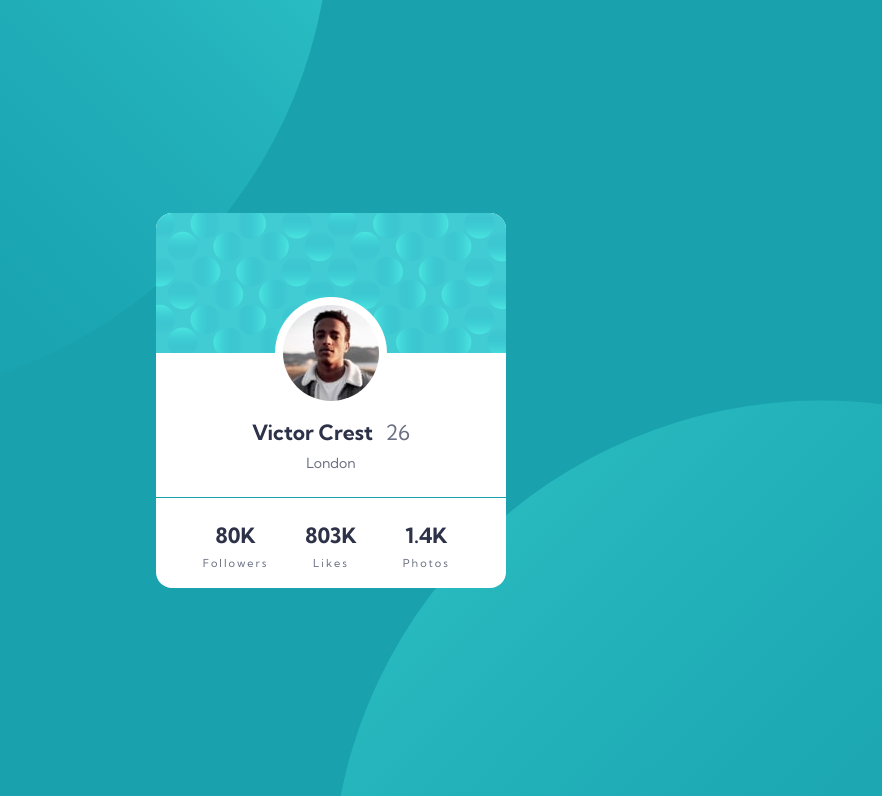
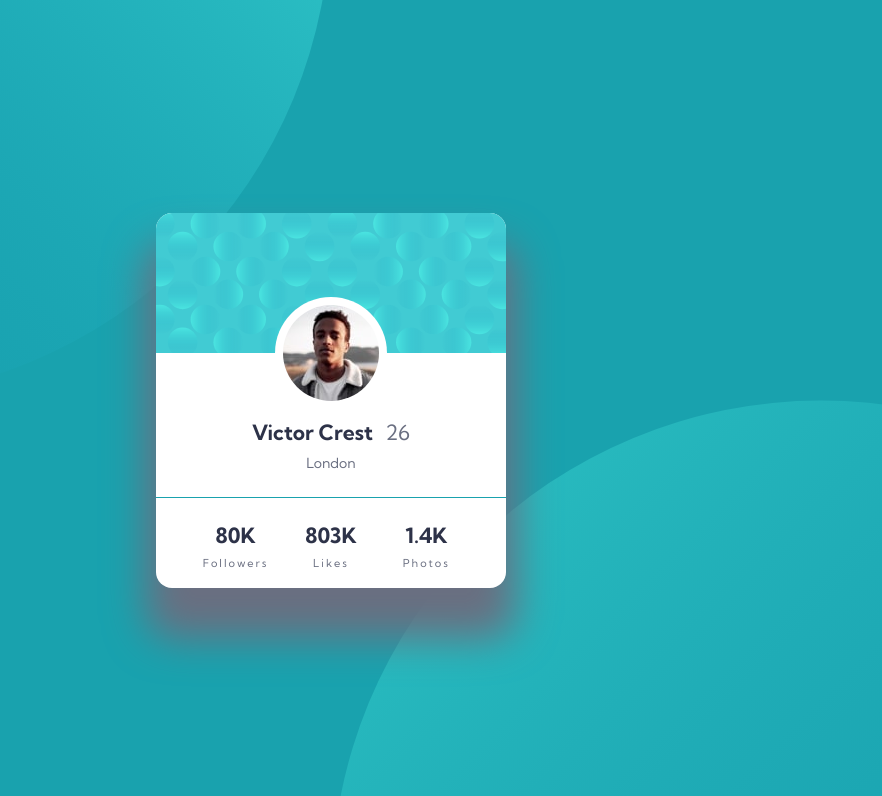
Before and after one commit to Andr3wJ79/Frontend-Mentor-Profile-card-component, a plain HTML site: page index.html in a window 1280 px wide. Shown: the top 796 px of the page, without its empty margins (309-1191 px from the left). Drawn offline with Linux system fonts and the light colour scheme.

Commit message:
Update style.css

```diff
--- a/style.css
+++ b/style.css
@@ -49,6 +49,7 @@ body::after {
   align-items: center;
   background: white;
   border-radius: 1rem;
+  box-shadow: 0px 40px 40px 10px hsl(227, 10%, 46%);
 }
 
 .user {
```
